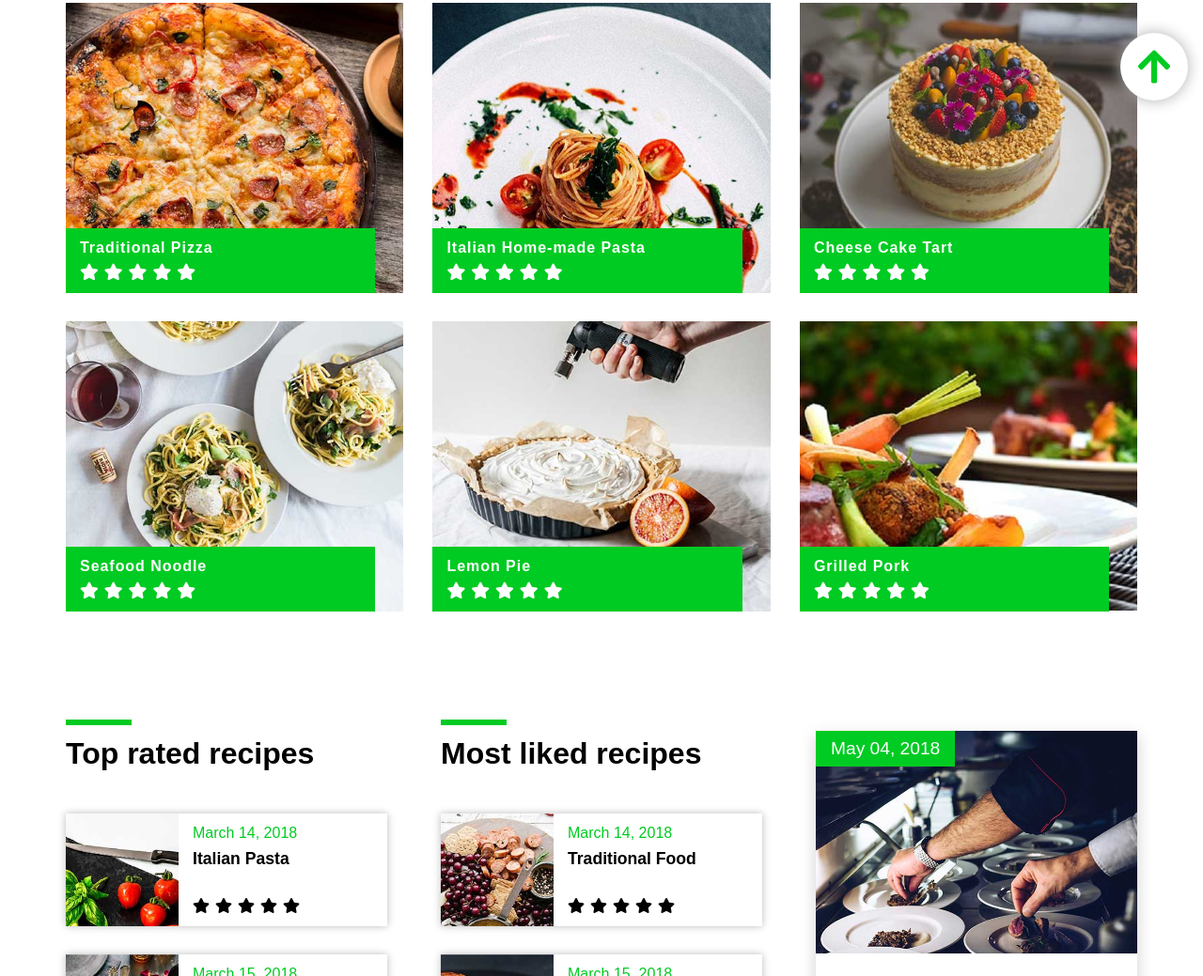
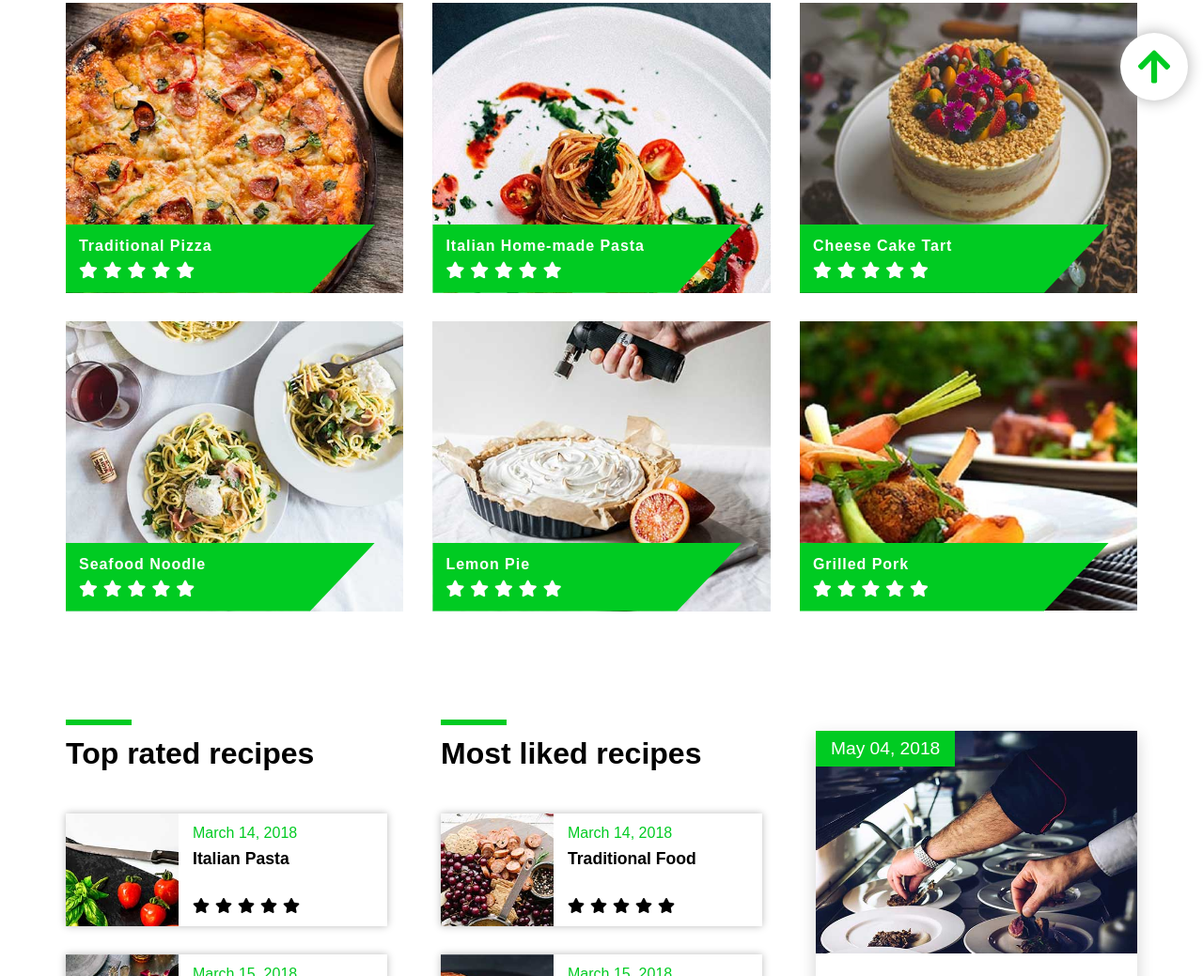
Before and after one commit to PhucDong/Foody-Website, a plain HTML site: page index.html in a window 1280 px wide. Shown: the part 677-1716 px from the top of the page at 94% size. Drawn offline with Linux system fonts and the light colour scheme.

Commit message:
Added clip-path property

```diff
--- a/css/recipesList.css
+++ b/css/recipesList.css
@@ -33,9 +33,11 @@
     position: absolute;
     bottom: 0;
     left: 0;
-    padding: 22px;
-    width: calc(100% - 40px);
+    padding: 8px 16px;
+    width: calc(100% - 20px);
     background-color: #00cb22;
+    -webkit-clip-path: polygon(0 0, 100% 0, 79% 100%, 0% 100%);
+    clip-path: polygon(0 0, 100% 0, 79% 100%, 0% 100%);
 }
 
 .latest-recipes__label > h4 {
@@ -61,7 +63,8 @@ ul.latest-recipes__rating > li > i {
         width: 48%;
     }
     .latest-recipes__label {
-        padding: 12px 0 12px 15px;
+        padding: 14px;
+        width: calc(100% - 30px);
     }
     .latest-recipes__label > h4 {
         font-size: 1.1em;
@@ -70,9 +73,6 @@ ul.latest-recipes__rating > li > i {
 @media only screen and (min-width: 992px) {
     .latest-recipes__card {
         width: 31.5%;
-    }
-    .latest-recipes__label {
-        width: calc(100% - 30px);
     }
     .latest-recipes__label > h4 {
         font-size: 1em;
```
